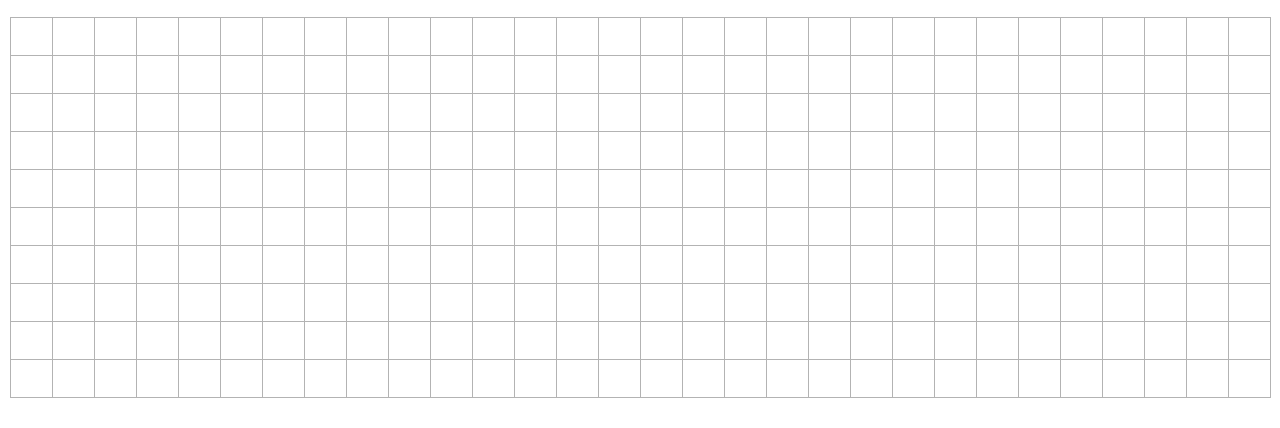
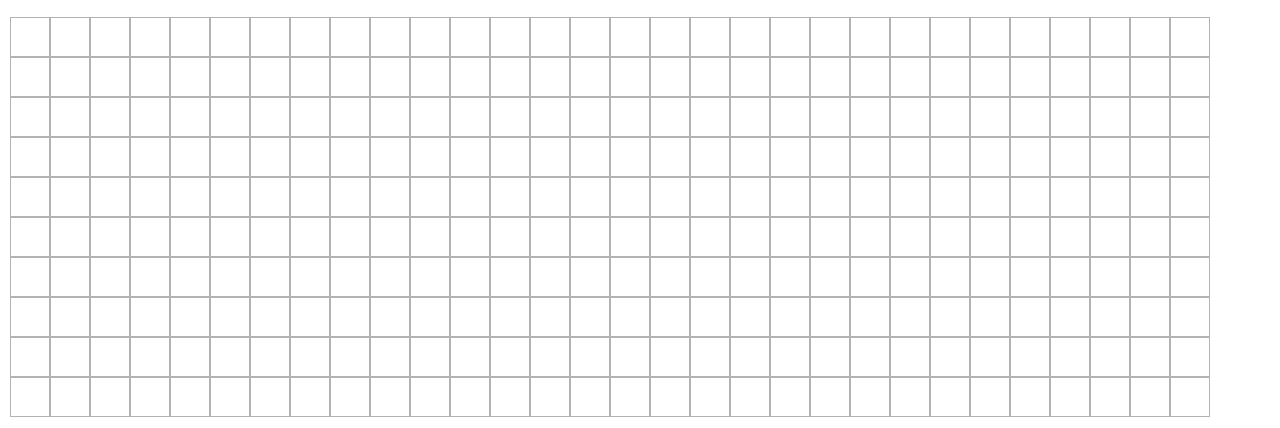
Before and after one commit to november03co/crochetNoob, a plain HTML site: page index.html in a window 1280 px wide. Shown: the part 372-800 px from the top of the page. Drawn offline with nearby package versions, Linux system fonts and the light colour scheme.

Commit message:
trying to use float instead of display table

```diff
--- a/index.css
+++ b/index.css
@@ -15,15 +15,16 @@ p, #options {
 #tapestry {
     margin: 20px auto;
 	width: 100%;
-	display: table;
-	border-collapse: collapse;
+	/*display: table;*/
 	border-spacing: 2px;
 }
 .row {
-	display: table-row;
+	/*display: table-row;*/
+	clear:both;
 }
 .st{
-    display: table-cell;
+    /*display: table-cell;*/
+	float:left;
     border: 1px solid #b3b3b3;
     /*margin: -1px;
     border-bottom-left-radius: 20px;
@@ -33,6 +34,3 @@ p, #options {
 .clear {
     clear: both;
 }
-.clear {
-    clear: both;
-}
```
